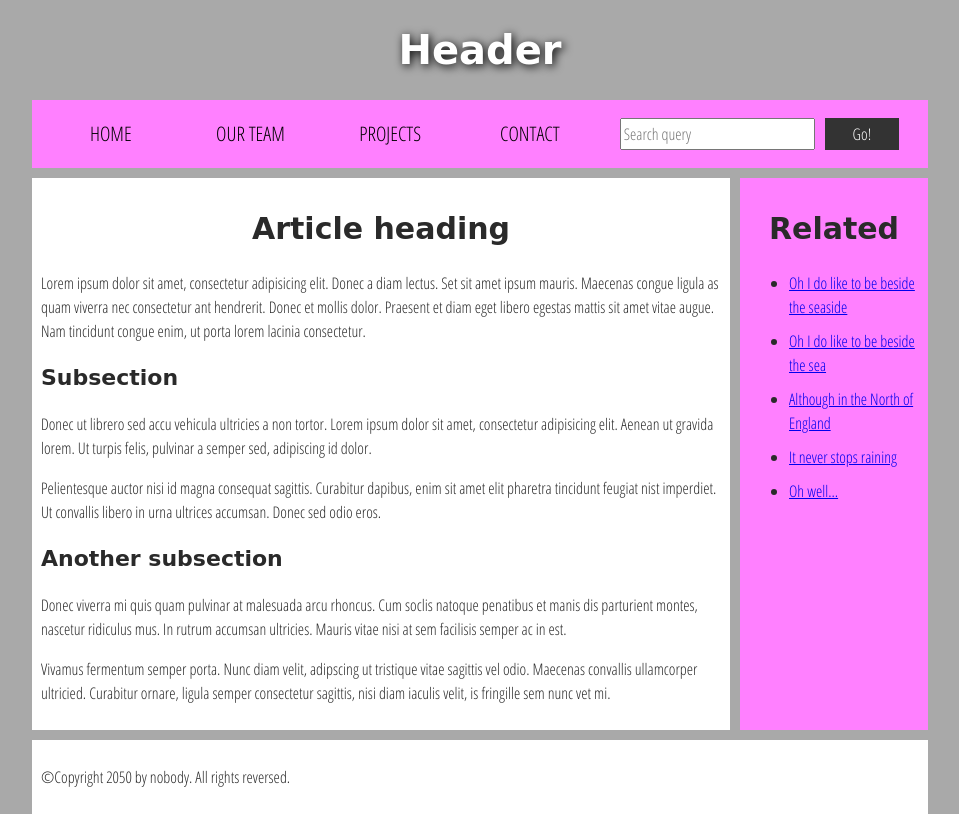
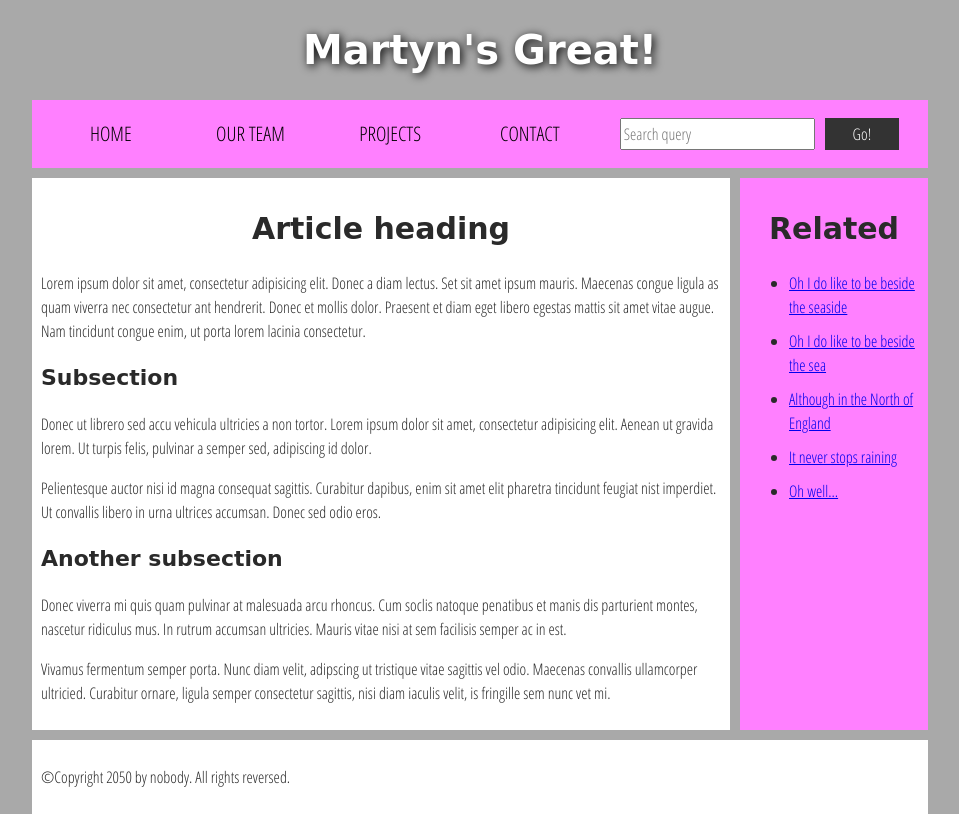
Before and after one commit to JDP39/Team_Piccolo, a plain HTML site: page index.html in a window 1280 px wide. Shown: the whole page, without its empty margins (160-1119 px from the left). Drawn offline with Linux system fonts and the light colour scheme; a web font is replaced by a local one.

Commit message:
Update index.html

```diff
--- a/index.html
+++ b/index.html
@@ -17,7 +17,7 @@
   <!-- Here is our main header that is used across all the pages of our website -->
 
   <header>
-   <h1>Header</h1>
+   <h1>Martyn's Great!</h1>
   </header>
 
   <nav>
```
